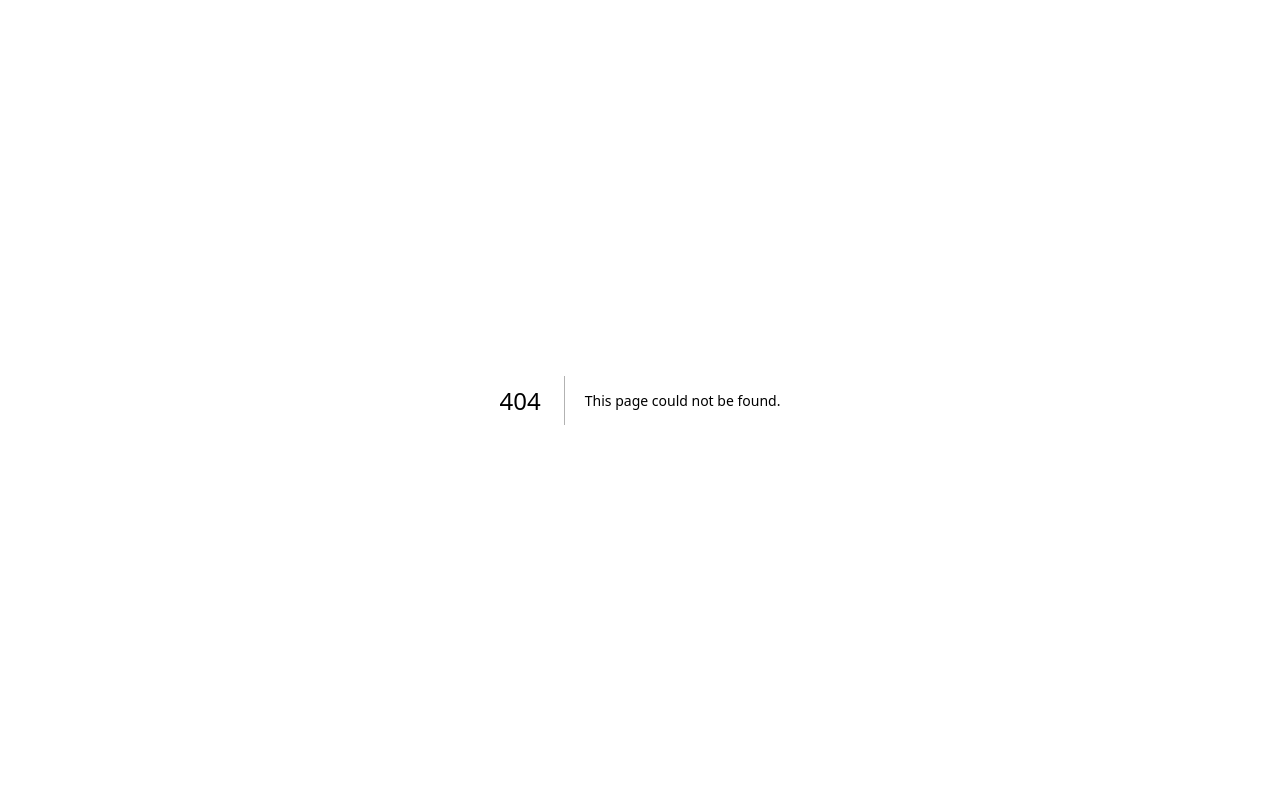
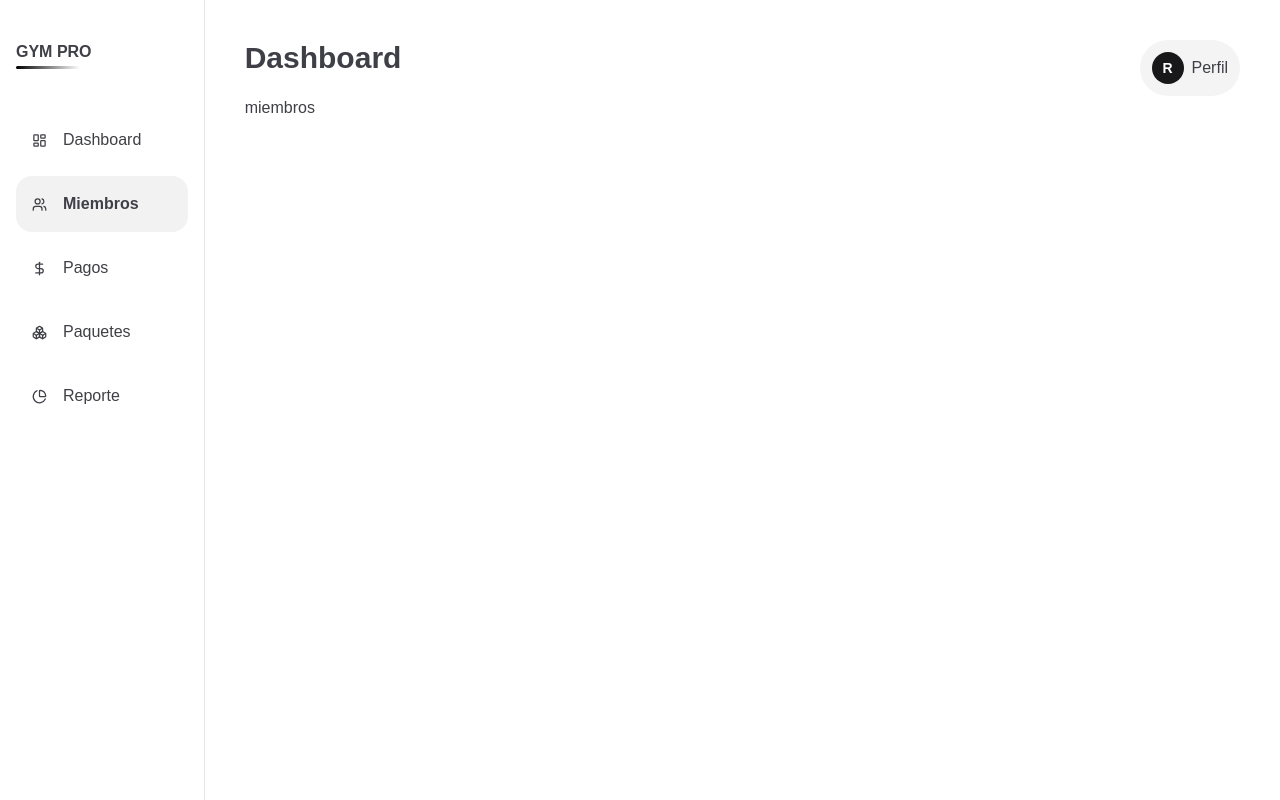
Before and after one commit to bonjourrog/gymio, a Next.js app: page /dashboard/members in a window 1280 px wide. Before the commit this address had no page. Built offline with nearby package versions, Linux system fonts and the light colour scheme.

Commit message:
feat: create members page

```diff
--- a/app/dashboard/layout.tsx
+++ b/app/dashboard/layout.tsx
@@ -19,7 +19,7 @@ export default function DashboardLayout({ children }: Readonly<{ children: React
 
     const isActive = (href: string) => {
         if (href === '/dashboard') return pathName === '/dashboard'
-        return pathName.startsWith('href')
+        return pathName.startsWith(href)
     }
 
     return <main className="flex h-screen text-zinc-700">
@@ -28,6 +28,8 @@ export default function DashboardLayout({ children }: Readonly<{ children: React
                 <li className={styles.logo}>GYM PRO</li>
                 {navItems.map(({ href, label, icon: Icon })=>{
                     const active = isActive(href)
+                    console.log(active);
+
                     return (
                         <li key={href}
                             className={`${styles['navbar__item']} ${active ? styles['navbar__item--active'] : styles['navbar__item--deactive']}`}>
--- /dev/null
+++ b/app/dashboard/members/page.tsx
@@ -0,0 +1,3 @@
+export default function Members(){
+    return <p>miembros</p>
+}
```
